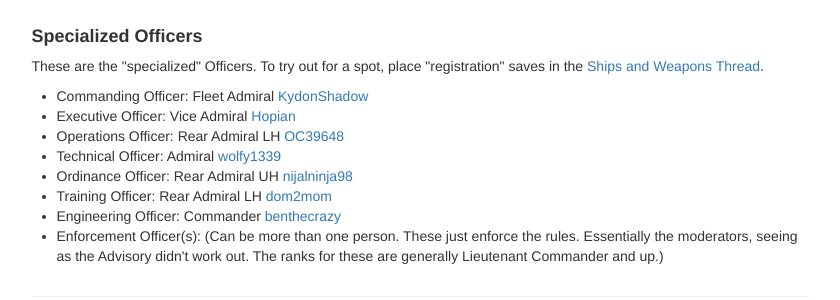
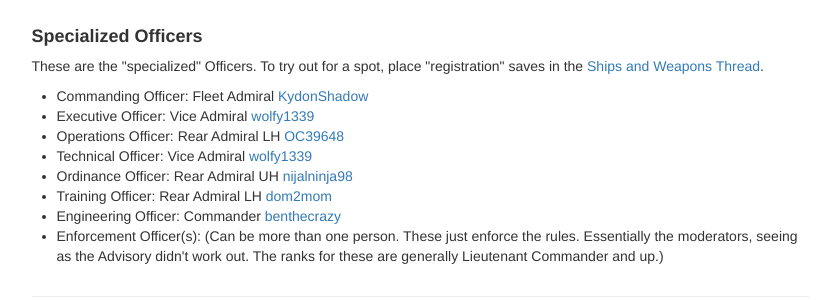
Before and after one commit to io4/Brilliant-Minds.github.io, a Jekyll site: the page built from members.html, in a window 1280 px wide. Shown: the part 1488-1788 px from the top of the page, without its empty margins (220-1060 px from the left). Built offline with Jekyll 4.4.1, drawn with Linux system fonts in a browser that asks for light colours; some web fonts are replaced.

Commit message:
Update ranks

```diff
--- a/members.html
+++ b/members.html
@@ -21,9 +21,9 @@ layout: default
 
 <ul>
   <li>Commanding Officer: Fleet Admiral <a href="members.html?KydonShadow">KydonShadow</a></li>
-  <li>Executive Officer: Vice Admiral <a href="members.html?Hopian">Hopian</a></li>
+  <li>Executive Officer: Vice Admiral <a href="members.html?wolfy1339">wolfy1339</a></li>
   <li>Operations Officer: Rear Admiral LH <a href="members.html?OC39648">OC39648</a></li>
-  <li>Technical Officer: Admiral <a href="members.html?wolfy1339">wolfy1339</a></li>
+  <li>Technical Officer: Vice Admiral <a href="members.html?wolfy1339">wolfy1339</a></li>
   <li>Ordinance Officer: Rear Admiral UH <a href="members.html?nijalninja98">nijalninja98</a></li>
   <li>Training Officer: Rear Admiral LH <a href="members.html?dom2mom">dom2mom</a></li>
   <li>Engineering Officer: Commander <a href="members.html?benthecrazy">benthecrazy</a></li>
```
